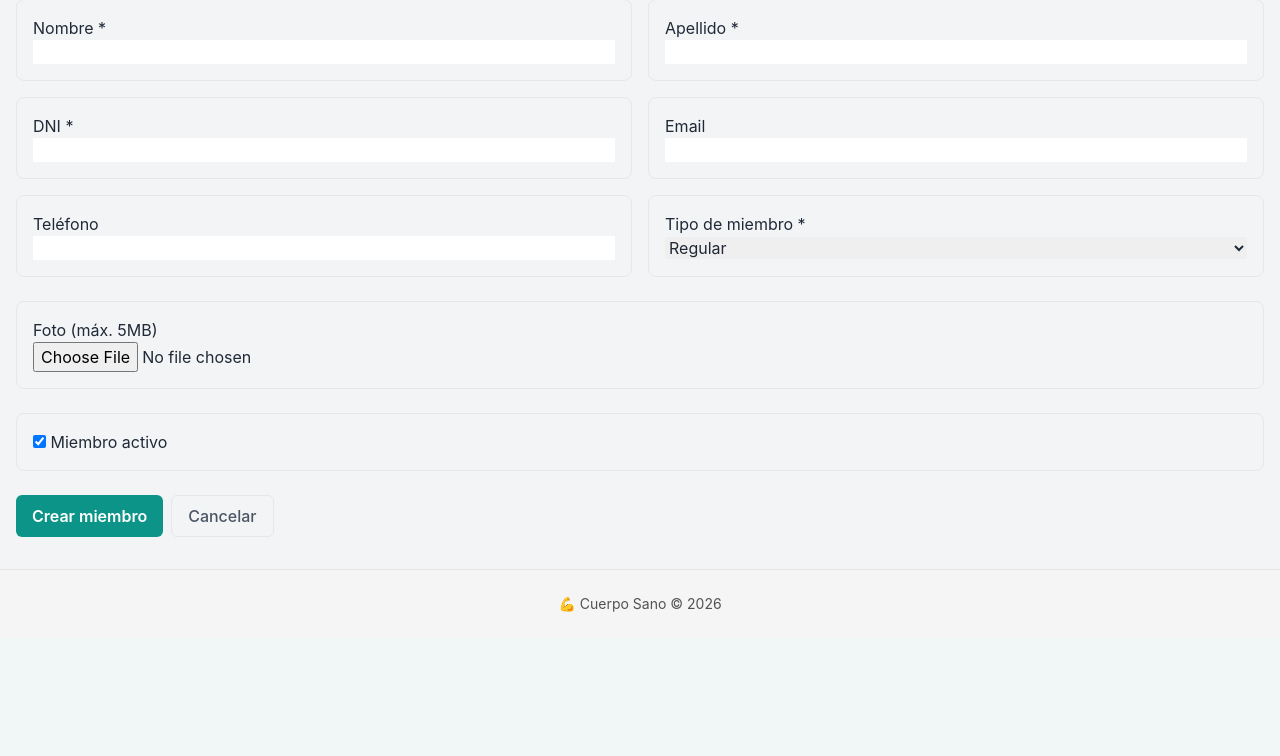
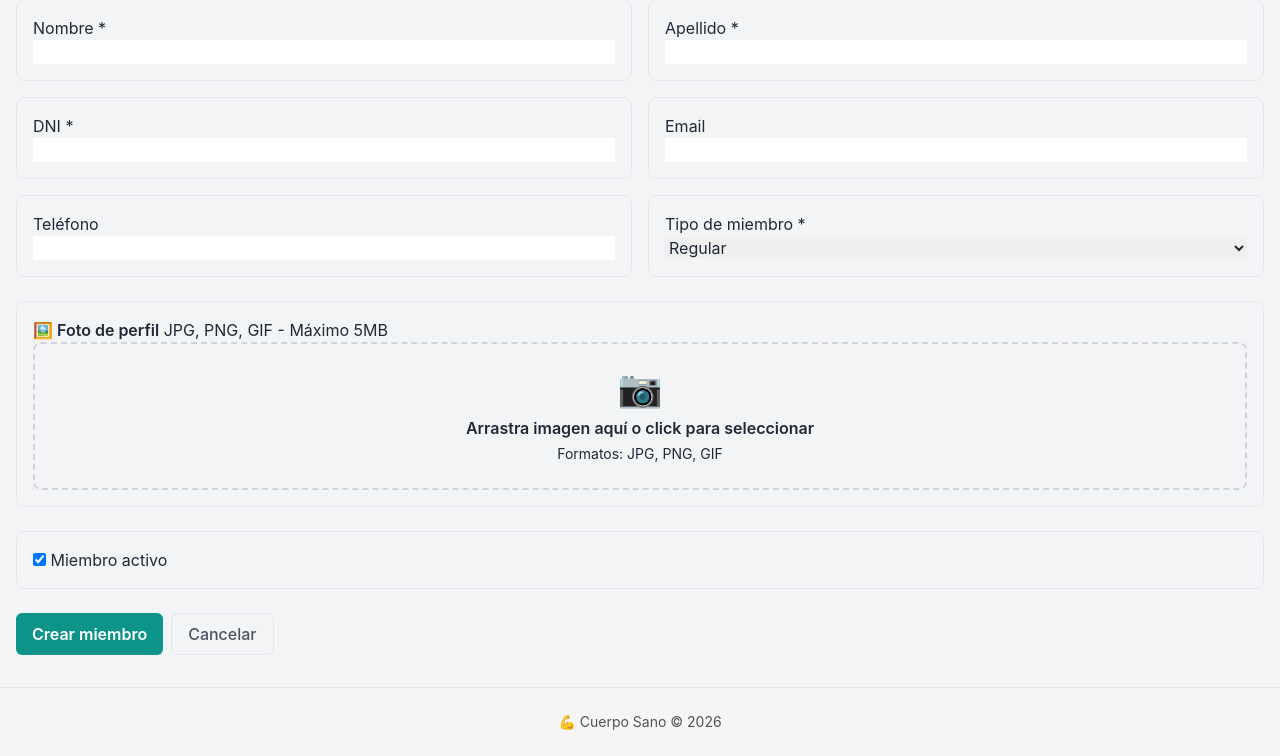
Before and after one commit to angelhzambrano/tp-ingsoft-cuerpo-sano, a Django app: page /miembros/nuevo/ in a window 1280 px wide. Shown: the part 165-921 px from the top of the page. Before the commit the page ends 777 px from the top, so only its background shows below. Run offline with Django 5.2, Linux system fonts and the light colour scheme; a user stored in the database is signed in; some libraries are stand-ins or nearby versions.

Commit message:
fix: Mejorar carga de imagen en miembros
- Cambiar de CloudinaryField a ImageField (funciona con storage local o remoto)
- Agregar validadores de formato y tamaño
- Mejorar UI con zona de drop/preview de imagen
- Preview en tiempo real al seleccionar archivo

Co-Authored-By: Claude Haiku 4.5 <noreply@anthropic.com>

```diff
--- a/miembros/models.py
+++ b/miembros/models.py
@@ -1,7 +1,7 @@
 from django.db import models
 from django.contrib.auth.models import User
-from cloudinary.models import CloudinaryField
 from django.core.exceptions import ValidationError
+from django.core.validators import FileExtensionValidator
 
 
 class Miembro(models.Model):
@@ -17,14 +17,23 @@ class Miembro(models.Model):
     dni = models.CharField(max_length=15, unique=True)
     email = models.EmailField(blank=True)
     telefono = models.CharField(max_length=20, blank=True)
-    foto = CloudinaryField('foto', folder='miembros', blank=True, null=True)
+    foto = models.ImageField(
+        upload_to='miembros/',
+        blank=True,
+        null=True,
+        validators=[FileExtensionValidator(allowed_extensions=['jpg', 'jpeg', 'png', 'gif'])],
+        help_text='Máximo 5MB. Formatos: JPG, PNG, GIF'
+    )
     tipo_miembro = models.CharField(max_length=20, choices=TIPO_CHOICES, default='REGULAR')
     activo = models.BooleanField(default=True)
     fecha_alta = models.DateField(auto_now_add=True)
 
     def clean(self):
-        if self.foto and self.foto.size > 5 * 1024 * 1024:
-            raise ValidationError('La foto no debe exceder 5MB')
+        if self.foto:
+            # Validar tamaño máximo
+            max_size = 5 * 1024 * 1024  # 5MB
+            if self.foto.size > max_size:
+                raise ValidationError(f'La foto no debe exceder 5MB (actual: {self.foto.size / 1024 / 1024:.1f}MB)')
 
     def __str__(self):
         return f"{self.nombre} {self.apellido}"
@@ -33,7 +42,7 @@ class Miembro(models.Model):
 class Carnet(models.Model):
     miembro = models.OneToOneField(Miembro, on_delete=models.CASCADE, related_name='carnet')
     numero_carnet = models.CharField(max_length=10, unique=True)
-    codigo_barras_imagen = CloudinaryField('barcode', folder='carnets')
+    codigo_barras_imagen = models.ImageField(upload_to='carnets/', help_text='Código de barras generado automáticamente')
     fecha_emision = models.DateField(auto_now_add=True)
 
     def __str__(self):
--- a/miembros/templates/miembros/form.html
+++ b/miembros/templates/miembros/form.html
@@ -102,15 +102,45 @@
         <!-- Foto -->
         <div class="form-control">
             <label class="label">
-                <span class="label-text">Foto (máx. 5MB)</span>
+                <span class="label-text font-semibold">🖼️ Foto de perfil</span>
+                <span class="label-text-alt text-gray">JPG, PNG, GIF - Máximo 5MB</span>
             </label>
-            {{ form.foto }}
+            <div class="border-2 border-dashed border-gray-300 rounded-lg p-6 text-center hover:border-primary transition cursor-pointer" onclick="document.getElementById('id_foto').click()">
+                {% if form.instance.foto %}
+                    <img src="{{ form.instance.foto.url }}" alt="Foto actual" class="w-32 h-32 rounded-lg mx-auto mb-3 object-cover">
+                    <p class="text-sm text-gray">Click para cambiar foto</p>
+                {% else %}
+                    <div class="text-4xl mb-2">📷</div>
+                    <p class="font-semibold text-dark">Arrastra imagen aquí o click para seleccionar</p>
+                    <p class="text-sm text-gray mt-1">Formatos: JPG, PNG, GIF</p>
+                {% endif %}
+            </div>
+            <input type="file" id="id_foto" accept="image/*" style="display:none;" onchange="previewImage(this)">
             {% if form.foto.errors %}
-            <label class="label">
-                <span class="label-text-alt text-error">{{ form.foto.errors.0 }}</span>
-            </label>
+            <div class="alert alert-error mt-3">
+                <span>{{ form.foto.errors.0 }}</span>
+            </div>
             {% endif %}
         </div>
+
+        <script>
+        function previewImage(input) {
+            const file = input.files[0];
+            if (file) {
+                const reader = new FileReader();
+                reader.onload = function(e) {
+                    const container = input.parentElement.querySelector('[onclick]');
+                    container.innerHTML = `
+                        <img src="${e.target.result}" alt="Preview" class="w-32 h-32 rounded-lg mx-auto mb-3 object-cover">
+                        <p class="text-sm text-gray">Click para cambiar foto</p>
+                    `;
+                    container.style.cursor = 'pointer';
+                    container.onclick = function() { document.getElementById('id_foto').click(); };
+                };
+                reader.readAsDataURL(file);
+            }
+        }
+        </script>
 
         <!-- Activo -->
         <div class="form-control">
```
Also changed, not shown: db.sqlite3, miembros/migrations/0004_alter_carnet_codigo_barras_imagen_alter_miembro_foto.py (added).
